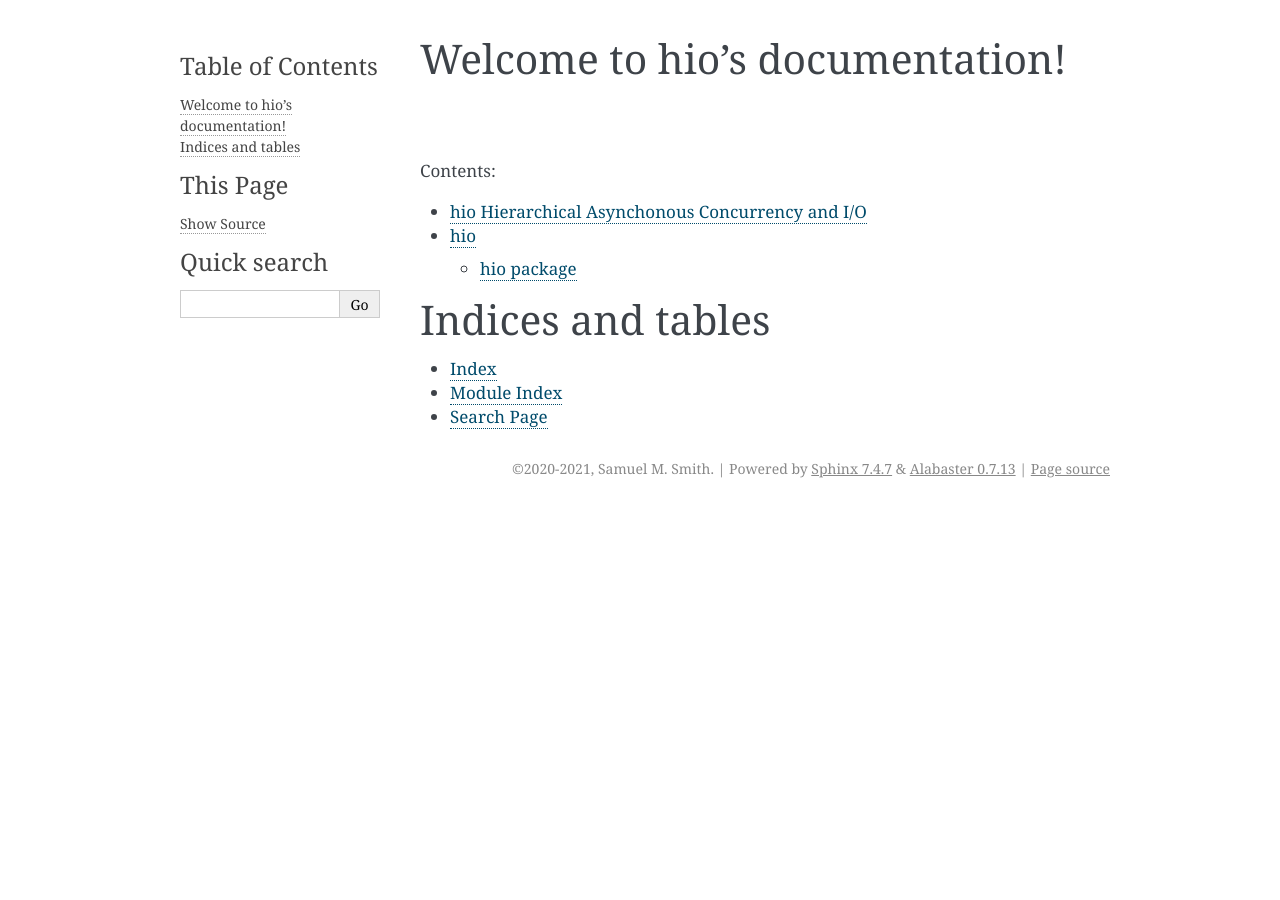
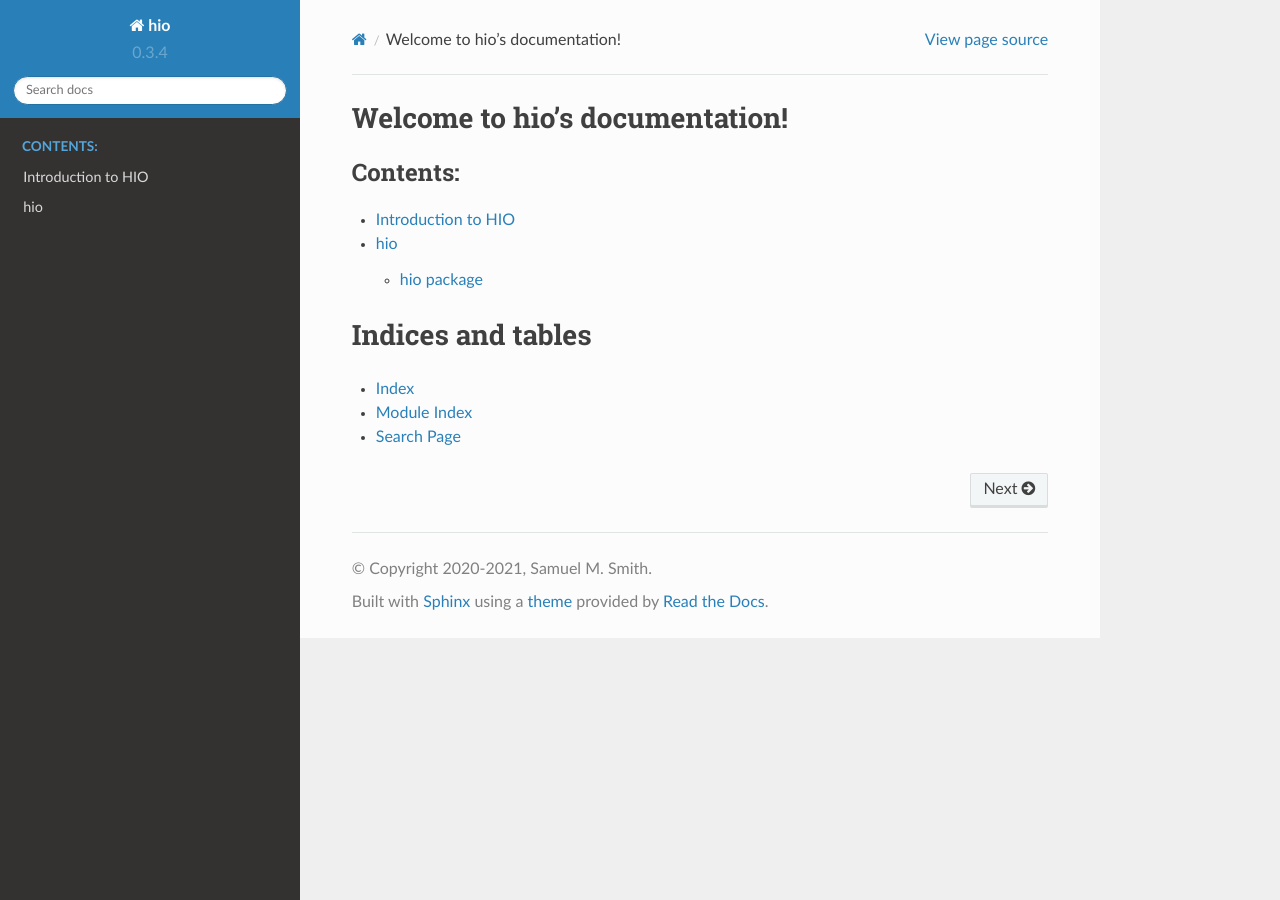
Before and after one commit to ioflo/hio, a Sphinx documentation site: the page built from docs/source/index.rst, in a window 1280 px wide. Built offline with Sphinx 7.4.7 and the Read the Docs theme 2.0.0, drawn with Linux system fonts in a browser that asks for light colours.

Commit message:
updated some more

```diff
--- a/README.md
+++ b/README.md
@@ -1,5 +1,8 @@
-hio  Hierarchical Asynchonous Concurrency and I/O
-***************************************************
+Introduction to HIO
+*********************
+
+Hierarchical Asynchonous Concurrency and I/O
+
 
 # hio is a Hierarchically Structured Concurrency with Asynchronous IO Library in Python
 
--- a/docs/source/conf.py
+++ b/docs/source/conf.py
@@ -13,6 +13,8 @@
 import os
 import sys
 sys.path.insert(0, os.path.abspath('./../..'))
+
+import sphinx_rtd_theme
 
 
 # -- Project information -----------------------------------------------------
@@ -37,6 +39,7 @@ extensions = [
               'sphinx.ext.napoleon',
               'myst_parser',
               'autoapi.extension',
+              "sphinx_rtd_theme",
               ]
 
 autoapi_dirs = ['./../../src/']
@@ -65,13 +68,12 @@ exclude_patterns = ['_build', 'Thumbs.db', '.DS_Store']
 on_rtd = os.environ.get('READTHEDOCS', None) == 'True'
 
 if not on_rtd:  # only set the theme if we're building docs locally
-    html_theme = 'alabaster'
+    html_theme = "sphinx_rtd_theme"
 
 # Add any paths that contain custom static files (such as style sheets) here,
 # relative to this directory. They are copied after the builtin static files,
 # so a file named "default.css" will overwrite the builtin "default.css".
 html_static_path = ['_static']
-
 
 html_short_title = '%s-%s' % (project, version)
 
```
